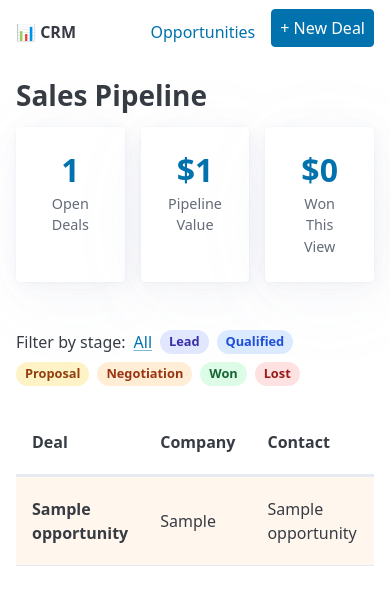
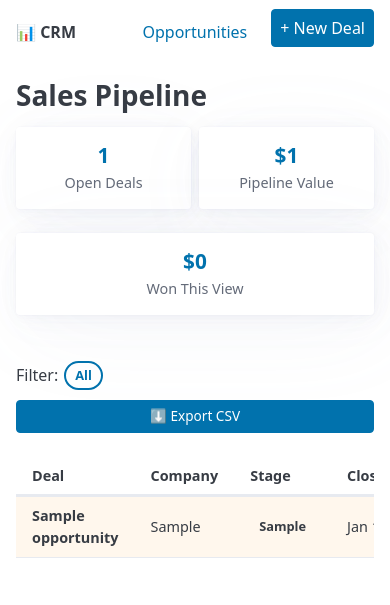
Before and after one commit to AllanMatheson/crm, a Flask app: page / in a window 390 px wide. Shown: the top 605 px of the page. Run offline with Flask 3, Linux system fonts and the light colour scheme; tables that the repository leaves empty hold one stand-in row (values such as "Sample post"); parts of the project's set-up code (start-up, migrations or seed data) failed here and were passed over; some libraries are stand-ins or nearby versions.

Commit message:
feat: sortable columns, CSV export, mobile UI, cloud deployment config

```diff
--- a/app.py
+++ b/app.py
@@ -1,27 +1,51 @@
-from flask import Flask, render_template, request, redirect, url_for, flash
-from models import db, Opportunity, STAGES, STAGE_PROBABILITY
+import csv
+import io
+import os
+from flask import Flask, render_template, request, redirect, url_for, flash, Response
+from models import db, Opportunity, Contact, STAGES, STAGE_PROBABILITY
 from datetime import datetime, date
 
 app = Flask(__name__)
-app.config["SQLALCHEMY_DATABASE_URI"] = "sqlite:///crm.db"
-app.config["SECRET_KEY"] = "change-me-in-production"
+
+database_url = os.environ.get("DATABASE_URL", "sqlite:///crm.db")
+# Render uses postgres:// but SQLAlchemy needs postgresql://
+if database_url.startswith("postgres://"):
+    database_url = database_url.replace("postgres://", "postgresql://", 1)
+
+app.config["SQLALCHEMY_DATABASE_URI"] = database_url
+app.config["SECRET_KEY"] = os.environ.get("SECRET_KEY", "change-me-in-production")
 db.init_app(app)
 
 with app.app_context():
     db.create_all()
 
+SORT_FIELDS = {
+    "title":      Opportunity.title,
+    "company":    Opportunity.company,
+    "value":      Opportunity.value,
+    "stage":      Opportunity.stage,
+    "probability":Opportunity.probability,
+    "close_date": Opportunity.close_date,
+}
+
 
 @app.route("/")
 def index():
     stage_filter = request.args.get("stage", "")
+    sort_by      = request.args.get("sort", "close_date")
+    sort_dir     = request.args.get("dir", "asc")
+
     query = Opportunity.query
     if stage_filter:
         query = query.filter_by(stage=stage_filter)
-    opportunities = query.order_by(Opportunity.close_date.asc()).all()
+
+    col = SORT_FIELDS.get(sort_by, Opportunity.close_date)
+    query = query.order_by(col.desc() if sort_dir == "desc" else col.asc())
+    opportunities = query.all()
 
     total_value = sum(o.value or 0 for o in opportunities if o.stage not in ("Won", "Lost"))
-    won_value = sum(o.value or 0 for o in opportunities if o.stage == "Won")
-    open_count = sum(1 for o in opportunities if o.stage not in ("Won", "Lost"))
+    won_value   = sum(o.value or 0 for o in opportunities if o.stage == "Won")
+    open_count  = sum(1 for o in opportunities if o.stage not in ("Won", "Lost"))
     today = date.today()
 
     return render_template(
@@ -33,6 +57,35 @@
         won_value=won_value,
         open_count=open_count,
         today=today,
+        sort_by=sort_by,
+        sort_dir=sort_dir,
+    )
+
+
+@app.route("/export")
+def export():
+    stage_filter = request.args.get("stage", "")
+    query = Opportunity.query
+    if stage_filter:
+        query = query.filter_by(stage=stage_filter)
+    opportunities = query.order_by(Opportunity.close_date.asc()).all()
+
+    output = io.StringIO()
+    writer = csv.writer(output)
+    writer.writerow(["Title", "Company", "Contact", "Value", "Stage", "Probability %", "Close Date", "Notes"])
+    for o in opportunities:
+        writer.writerow([
+            o.title, o.company, o.contact_name or "",
+            o.value or "", o.stage, o.probability,
+            o.close_date.strftime("%Y-%m-%d") if o.close_date else "",
+            o.notes or "",
+        ])
+
+    filename = f"crm-export-{date.today()}.csv"
+    return Response(
+        output.getvalue(),
+        mimetype="text/csv",
+        headers={"Content-Disposition": f"attachment; filename={filename}"}
     )
 
 
@@ -61,16 +114,16 @@
 def edit_opportunity(id):
     opp = Opportunity.query.get_or_404(id)
     if request.method == "POST":
-        opp.company = request.form["company"]
-        opp.contact_name = request.form.get("contact_name")
+        opp.company       = request.form["company"]
+        opp.contact_name  = request.form.get("contact_name")
         opp.contact_email = request.form.get("contact_email")
-        opp.title = request.form["title"]
-        opp.value = float(request.form["value"]) if request.form.get("value") else None
-        opp.stage = request.form["stage"]
-        opp.probability = int(request.form.get("probability") or STAGE_PROBABILITY[request.form["stage"]])
-        opp.close_date = datetime.strptime(request.form["close_date"], "%Y-%m-%d").date() if request.form.get("close_date") else None
-        opp.notes = request.form.get("notes")
-        opp.updated_at = datetime.utcnow()
+        opp.title         = request.form["title"]
+        opp.value         = float(request.form["value"]) if request.form.get("value") else None
+        opp.stage         = request.form["stage"]
+        opp.probability   = int(request.form.get("probability") or STAGE_PROBABILITY[request.form["stage"]])
+        opp.close_date    = datetime.strptime(request.form["close_date"], "%Y-%m-%d").date() if request.form.get("close_date") else None
+        opp.notes         = request.form.get("notes")
+        opp.updated_at    = datetime.utcnow()
         db.session.commit()
         flash("Opportunity updated!", "success")
         return redirect(url_for("index"))
@@ -88,5 +141,18 @@
     return render_template("confirm_delete.html", opp=opp)
 
 
+@app.route("/contacts")
+def contacts():
+    search = request.args.get("q", "")
+    query = Contact.query
+    if search:
+        query = query.filter(
+            Contact.name.ilike(f"%{search}%") |
+            Contact.company.ilike(f"%{search}%")
+        )
+    contacts = query.order_by(Contact.company, Contact.name).all()
+    return render_template("contacts.html", contacts=contacts, search=search)
+
+
 if __name__ == "__main__":
     app.run(debug=True)
--- a/static/style.css
+++ b/static/style.css
@@ -1,4 +1,4 @@
-/* Summary cards */
+/* ── Summary cards ─────────────────────────────────────────── */
 .summary-cards {
   display: grid;
   grid-template-columns: repeat(3, 1fr);
@@ -20,16 +20,28 @@
   font-size: 0.9rem;
 }
 
-/* Stage filter bar */
+/* ── Toolbar (filter + export) ─────────────────────────────── */
+.toolbar {
+  display: flex;
+  justify-content: space-between;
+  align-items: center;
+  flex-wrap: wrap;
+  gap: 0.75rem;
+  margin-bottom: 1.5rem;
+}
 .filter-bar {
   display: flex;
   gap: 0.5rem;
   align-items: center;
   flex-wrap: wrap;
-  margin-bottom: 1.5rem;
+}
+.export-btn {
+  font-size: 0.85rem;
+  padding: 0.4em 1em;
+  white-space: nowrap;
 }
 
-/* Stage badges */
+/* ── Stage badges ──────────────────────────────────────────── */
 .stage-badge {
   padding: 0.2em 0.7em;
   border-radius: 999px;
@@ -37,6 +49,7 @@
   font-weight: 600;
   text-decoration: none;
   white-space: nowrap;
+  display: inline-block;
 }
 .stage-lead        { background: #e0e7ff; color: #3730a3; }
 .stage-qualified   { background: #dbeafe; color: #1d4ed8; }
@@ -46,22 +59,62 @@
 .stage-lost        { background: #fee2e2; color: #991b1b; }
 .stage-badge.active { outline: 2px solid currentColor; }
 
-/* Table */
+/* ── Sortable column headers ───────────────────────────────── */
+.sort-link {
+  text-decoration: none;
+  color: inherit;
+  font-weight: 600;
+  white-space: nowrap;
+}
+.sort-link:hover { text-decoration: underline; }
+
+/* ── Table ─────────────────────────────────────────────────── */
 .table-container { overflow-x: auto; }
-table { width: 100%; }
+table { width: 100%; font-size: 0.9rem; }
+.actions { white-space: nowrap; display: flex; gap: 0.5rem; }
 
-/* Overdue rows */
+/* ── Overdue rows ──────────────────────────────────────────── */
 tr.overdue td { background: #fff7ed; }
 
-/* Flash messages */
+/* ── Flash messages ────────────────────────────────────────── */
 .flash { padding: 0.75rem 1rem; border-radius: 4px; margin-bottom: 1rem; }
 .flash-success { background: #dcfce7; color: #166534; }
 .flash-info    { background: #dbeafe; color: #1e40af; }
 .flash-error   { background: #fee2e2; color: #991b1b; }
 
-/* Form actions */
-.form-actions { display: flex; gap: 1rem; margin-top: 1rem; }
+/* ── Form actions ──────────────────────────────────────────── */
+.form-actions { display: flex; gap: 1rem; margin-top: 1rem; flex-wrap: wrap; }
 
-/* Danger */
+/* ── Danger ────────────────────────────────────────────────── */
 .danger-link { color: #dc2626; }
 .danger-btn  { background: #dc2626; border-color: #dc2626; }
+
+/* ── Mobile responsive ─────────────────────────────────────── */
+@media (max-width: 768px) {
+  .summary-cards {
+    grid-template-columns: repeat(3, 1fr);
+    gap: 0.5rem;
+  }
+  .summary-cards h3 { font-size: 1.3rem; }
+  .summary-cards article { padding: 1rem 0.5rem; }
+
+  /* Stack nav on mobile */
+  nav ul { flex-wrap: wrap; gap: 0.5rem; }
+
+  /* Hide less important table columns on mobile */
+  table th:nth-child(3),
+  table td:nth-child(3),
+  table th:nth-child(6),
+  table td:nth-child(6) { display: none; }
+
+  .toolbar { flex-direction: column; align-items: flex-start; }
+  .export-btn { width: 100%; text-align: center; }
+}
+
+@media (max-width: 480px) {
+  .summary-cards { grid-template-columns: 1fr 1fr; }
+  .summary-cards article:last-child { grid-column: span 2; }
+
+  table th:nth-child(4),
+  table td:nth-child(4) { display: none; }
+}
--- a/templates/index.html
+++ b/templates/index.html
@@ -19,13 +19,17 @@
   </article>
 </div>
 
-<!-- Stage filter -->
-<div class="filter-bar">
-  <span>Filter by stage:</span>
-  <a href="{{ url_for('index') }}" {% if not stage_filter %}class="active"{% endif %}>All</a>
-  {% for s in stages %}
-    <a href="{{ url_for('index', stage=s) }}" class="stage-badge stage-{{ s|lower }} {% if stage_filter == s %}active{% endif %}">{{ s }}</a>
-  {% endfor %}
+<!-- Stage filter + Export -->
+<div class="toolbar">
+  <div class="filter-bar">
+    <span>Filter:</span>
+    <a href="{{ url_for('index') }}" {% if not stage_filter %}class="stage-badge active"{% else %}class="stage-badge"{% endif %}>All</a>
+    {% for s in stages %}
+      <a href="{{ url_for('index', stage=s, sort=sort_by, dir=sort_dir) }}"
+         class="stage-badge stage-{{ s|lower }} {% if stage_filter == s %}active{% endif %}">{{ s }}</a>
+    {% endfor %}
+  </div>
+  <a href="{{ url_for('export', stage=stage_filter) }}" class="export-btn" role="button">⬇ Export CSV</a>
 </div>
 
 <!-- Opportunities table -->
@@ -34,13 +38,12 @@
   <table>
     <thead>
       <tr>
-        <th>Deal</th>
-        <th>Company</th>
-        <th>Contact</th>
-        <th>Value</th>
-        <th>Stage</th>
-        <th>Prob %</th>
-        <th>Close Date</th>
+        {% set cols = [('title','Deal'), ('company','Company'), ('contact_name','Contact'), ('value','Value'), ('stage','Stage'), ('probability','Prob %'), ('close_date','Close Date')] %}
+        {% for field, label in cols %}
+          {% set next_dir = 'asc' if (sort_by != field or sort_dir == 'desc') else 'desc' %}
+          {% set arrow = ' ▲' if sort_by == field and sort_dir == 'asc' else (' ▼' if sort_by == field else '') %}
+          <th><a class="sort-link" href="{{ url_for('index', stage=stage_filter, sort=field, dir=next_dir) }}">{{ label }}{{ arrow }}</a></th>
+        {% endfor %}
         <th>Actions</th>
       </tr>
     </thead>
@@ -54,8 +57,8 @@
         <td><span class="stage-badge stage-{{ o.stage|lower }}">{{ o.stage }}</span></td>
         <td>{{ o.probability }}%</td>
         <td>{% if o.close_date %}{{ o.close_date.strftime('%b %d, %Y') }}{% else %}—{% endif %}</td>
-        <td>
-          <a href="{{ url_for('edit_opportunity', id=o.id) }}">Edit</a> ·
+        <td class="actions">
+          <a href="{{ url_for('edit_opportunity', id=o.id) }}">Edit</a>
           <a href="{{ url_for('delete_opportunity', id=o.id) }}" class="danger-link">Delete</a>
         </td>
       </tr>
@@ -64,7 +67,7 @@
   </table>
 </div>
 {% else %}
-  <p>No opportunities yet. <a href="{{ url_for('new_opportunity') }}">Add your first deal →</a></p>
+  <p>No opportunities found. <a href="{{ url_for('new_opportunity') }}">Add your first deal →</a></p>
 {% endif %}
 
 {% endblock %}
```
Also changed, not shown: render.yaml (added, +17 -0 lines), requirements.txt (+9 -2 lines).
